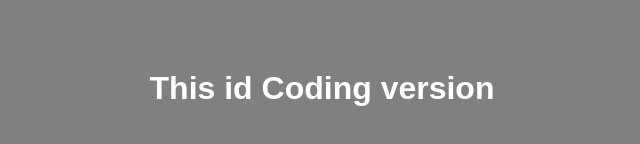
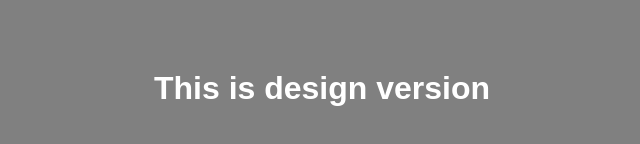
Before and after one commit to ashokthombre/test, a plain HTML site: page index.html in a window 1280 px wide. Shown: the part 312-456 px from the top of the page, 318-958 px from the left. Drawn offline with Linux system fonts and the light colour scheme.

Commit message:
changed vesrion

```diff
--- a/index.html
+++ b/index.html
@@ -8,7 +8,7 @@
 </head>
 <body>
 
-<h1>This id Coding version</h1>
+<h1>This is design version </h1>
 
 </body>
 </html>
```
